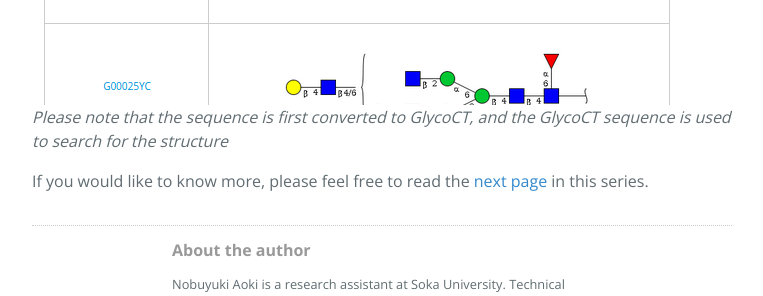
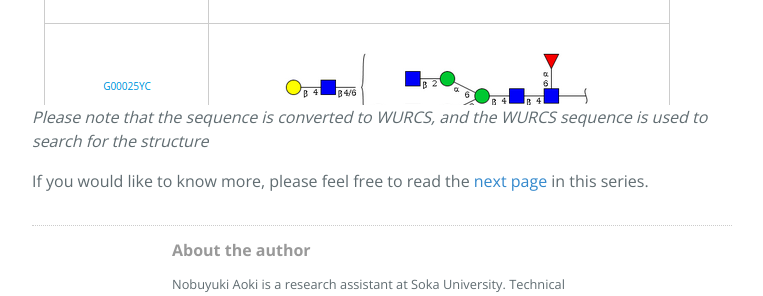
Before and after one commit to glytoucan/glytoucan, a Jekyll site: the page built from manual/search-text.md, in a window 1280 px wide and 900 px high, scrolled down 1840 px. Shown: the part 336-632 px from the top of the window, without its empty margins (258-1021 px from the left). Built offline with Jekyll 4.4.1, drawn with Linux system fonts in a browser that asks for light colours; nearby versions of some CDN libraries; Markdown is read by kramdown in place of the engine named in the settings.

Commit message:
Update search-text.md
Modified bottom document.

```diff
--- a/manual/search-text.md
+++ b/manual/search-text.md
@@ -27,4 +27,4 @@ the sequence can be typed or pasted into the text area input screen.
 Once entered, any related super-structures will be displayed.  If the input structure is not registered, it will indicate so as it will not have an Accession Number.
 
 ![Glytoucan Graphical Interface](/images/manual/search-result.png)
-_Please note that the sequence is first converted to GlycoCT, and the GlycoCT sequence is used to search for the structure_
+_Please note that the sequence is converted to WURCS, and the WURCS sequence is used to search for the structure_
```
